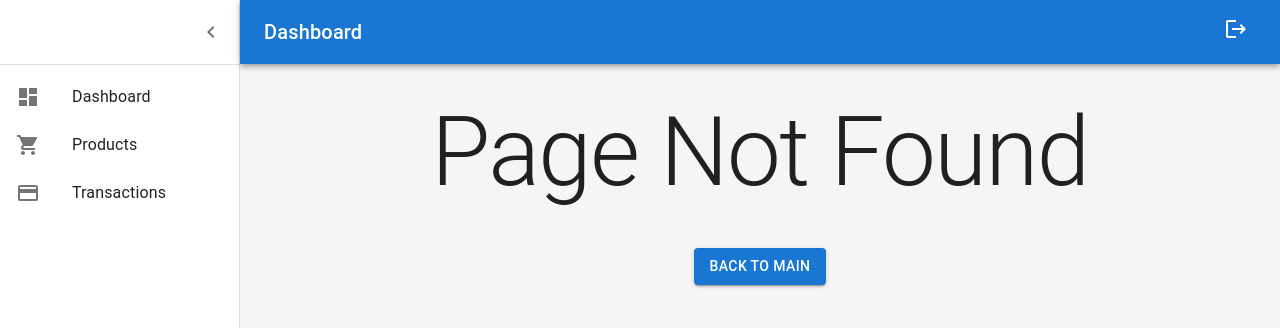
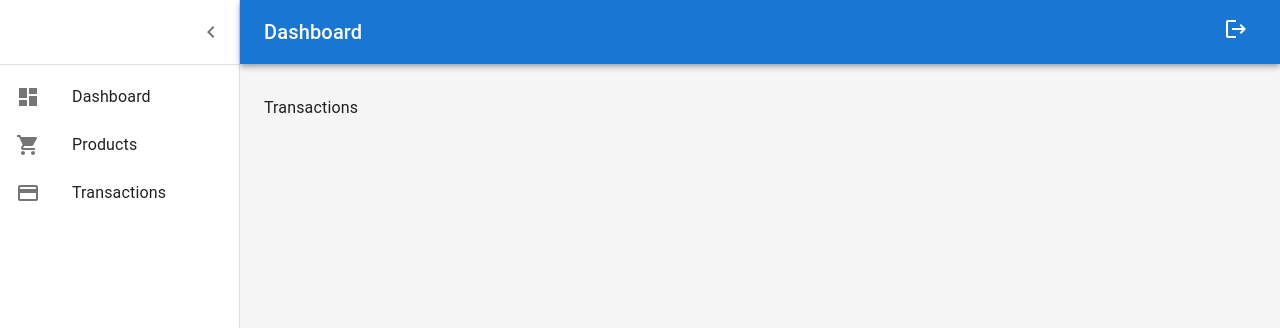
Before and after one commit to cskiller24/Mini-Online-Store, a React (Create React App) app in the folder frontend/: page /admin/transactions in a window 1280 px wide. Before the commit this address had no page. Shown: the top 328 px of the page. Built offline with nearby package versions, Linux system fonts and the light colour scheme.

Commit message:
added products navigation

```diff
--- a/frontend/src/App.js
+++ b/frontend/src/App.js
@@ -10,6 +10,8 @@ import Admin from "./views/layouts/Admin";
 import { useEffect, useState } from "react";
 import Carts from "./views/Carts";
 import Dashboard from "./views/admin/Dashboard";
+import Products from "./views/admin/Products";
+import Transactions from "./views/admin/Transactions";
 
 function App() {
   const addToCart = (product) => {
@@ -192,6 +194,8 @@ function App() {
       </Route>
       <Route path="/admin" element={<Admin />}>
         <Route path="" element={<Dashboard />} />
+        <Route path="products" element={<Products />} />
+        <Route path="transactions" element={<Transactions />} />
         <Route path="*" element={<NotFound />} />
       </Route>
       <Route path="*" element={<NotFound />} />
--- /dev/null
+++ b/frontend/src/views/admin/Products.js
@@ -0,0 +1,7 @@
+import React from "react";
+
+const Products = () => {
+  return <div>Products</div>;
+};
+
+export default Products;
--- /dev/null
+++ b/frontend/src/views/admin/Transactions.js
@@ -0,0 +1,7 @@
+import React from "react";
+
+const Transactions = () => {
+  return <div>Transactions</div>;
+};
+
+export default Transactions;
```
